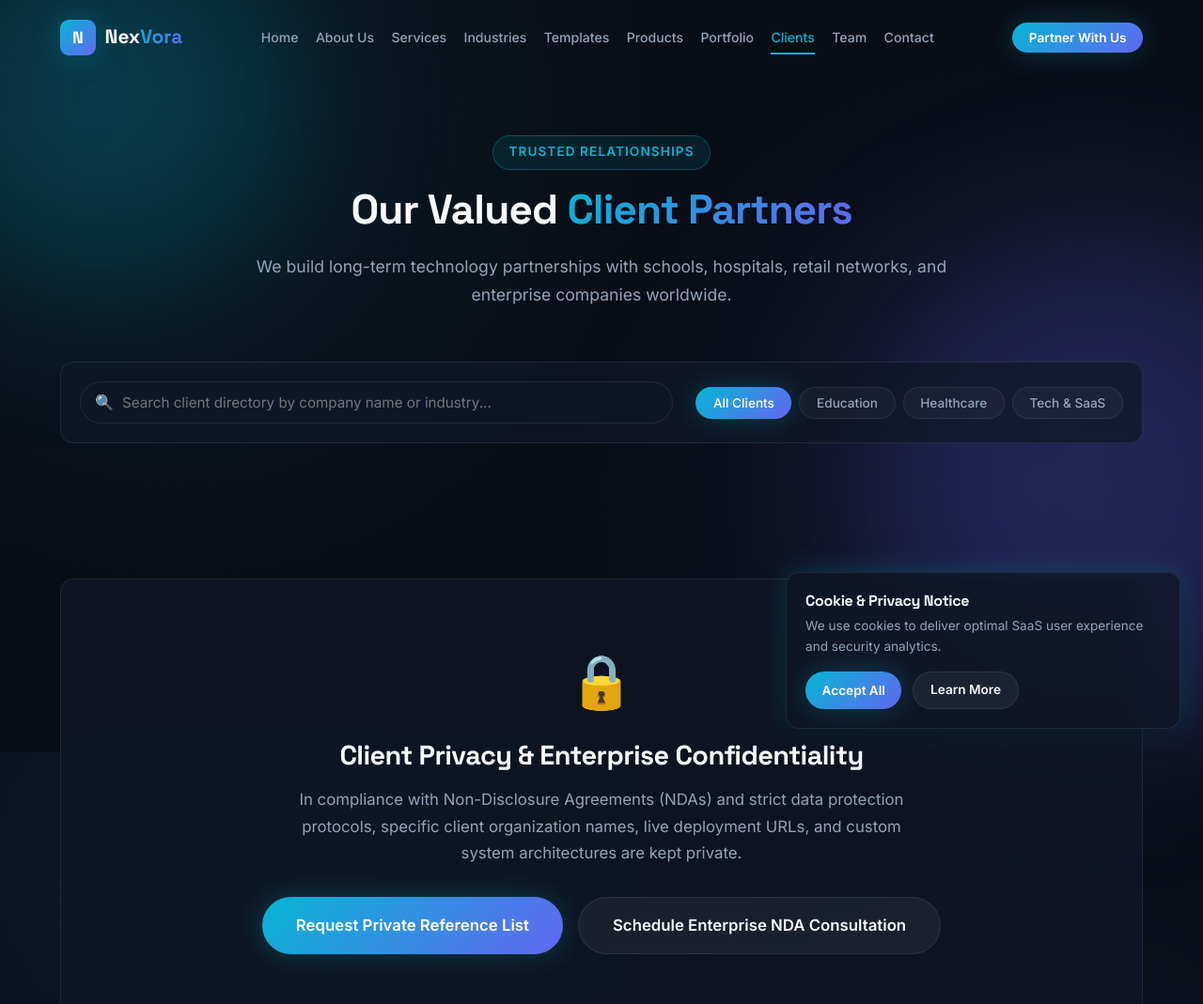
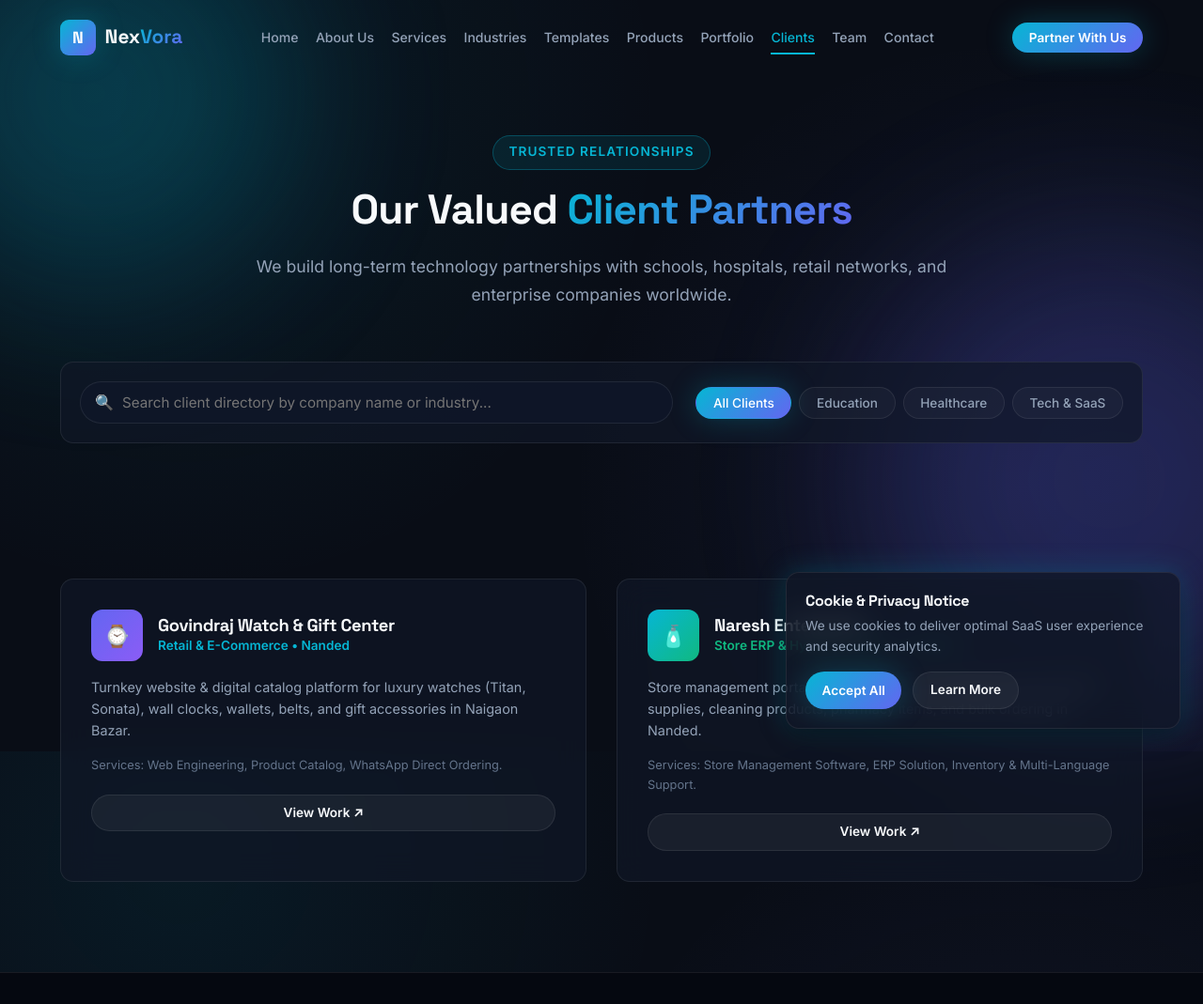
Before and after one commit to katturwaromkar/NexVora-Tech-Solutions-, a plain HTML site: page clients.html in a window 1280 px wide. Shown: the top 1069 px of the page at 94% size. Drawn offline with Linux system fonts and the light colour scheme.

Commit message:
Add Govindraj Watch and Naresh Enterprises client cards on Clients page

```diff
--- a/clients.html
+++ b/clients.html
@@ -96,21 +96,44 @@
     <div class="container">
       <div class="services-grid">
 
-        <!-- Confidentiality & NDA Enterprise Card -->
-        <div class="glass-card reveal" style="grid-column: 1 / -1; text-align: center; padding: 4rem 2rem;">
-          <div style="font-size: 3.5rem; margin-bottom: 1rem;">🔒</div>
-          <h2 style="font-size: 1.8rem; margin-bottom: 1rem;">Client Privacy & Enterprise Confidentiality</h2>
-          <p style="color: var(--text-muted); max-width: 680px; margin: 0 auto 2rem auto; font-size: 1.05rem; line-height: 1.7;">
-            In compliance with Non-Disclosure Agreements (NDAs) and strict data protection protocols, specific client organization names, live deployment URLs, and custom system architectures are kept private.
+        <!-- Client Card 1: Govindraj Watch & Gift Center -->
+        <div class="glass-card reveal" data-category="retail">
+          <div style="display:flex;align-items:center;gap:1rem;margin-bottom:1rem;">
+            <div style="width:55px;height:55px;border-radius:12px;background:linear-gradient(135deg, #6366f1, #8b5cf6);display:flex;align-items:center;justify-content:center;font-weight:bold;font-size:1.4rem;color:#fff;">
+              ⌚
+            </div>
+            <div>
+              <h3 style="font-size:1.15rem;">Govindraj Watch & Gift Center</h3>
+              <p style="font-size:0.85rem;color:var(--primary);font-weight:600;">Retail & E-Commerce • Nanded</p>
+            </div>
+          </div>
+          <p style="color:var(--text-muted);font-size:0.9rem;margin-bottom:1rem;">
+            Turnkey website & digital catalog platform for luxury watches (Titan, Sonata), wall clocks, wallets, belts, and gift accessories in Naigaon Bazar.
           </p>
-          <div style="display: inline-flex; gap: 1rem; flex-wrap: wrap; justify-content: center;">
-            <button class="btn btn-primary btn-lg" data-modal-target="demoModal" data-modal-title="Request Private Enterprise References">
-              Request Private Reference List
-            </button>
-            <a href="contact.html" class="btn btn-secondary btn-lg">
-              Schedule Enterprise NDA Consultation
-            </a>
+          <div style="font-size:0.8rem;color:var(--text-subtle);margin-bottom:1.25rem;">
+            Services: Web Engineering, Product Catalog, WhatsApp Direct Ordering.
           </div>
+          <a href="https://www.govindrajwatch.shop/" target="_self" class="btn btn-secondary btn-sm" style="width:100%;">View Work ↗</a>
+        </div>
+
+        <!-- Client Card 2: Naresh Enterprises -->
+        <div class="glass-card reveal delay-1" data-category="healthcare">
+          <div style="display:flex;align-items:center;gap:1rem;margin-bottom:1rem;">
+            <div style="width:55px;height:55px;border-radius:12px;background:linear-gradient(135deg, #06b6d4, #10b981);display:flex;align-items:center;justify-content:center;font-weight:bold;font-size:1.4rem;color:#fff;">
+              🧴
+            </div>
+            <div>
+              <h3 style="font-size:1.15rem;">Naresh Enterprises</h3>
+              <p style="font-size:0.85rem;color:var(--accent);font-weight:600;">Store ERP & Hygiene Supplies • Nanded</p>
+            </div>
+          </div>
+          <p style="color:var(--text-muted);font-size:0.9rem;margin-bottom:1rem;">
+            Store management portal & ERP solution for wholesale & retail hygiene supplies, cleaning products, pharmacy items, and bulk ordering in Nanded.
+          </p>
+          <div style="font-size:0.8rem;color:var(--text-subtle);margin-bottom:1.25rem;">
+            Services: Store Management Software, ERP Solution, Inventory & Multi-Language Support.
+          </div>
+          <a href="https://www.nareshenterprises.shop/" target="_self" class="btn btn-secondary btn-sm" style="width:100%;">View Work ↗</a>
         </div>
 
       </div>
```
